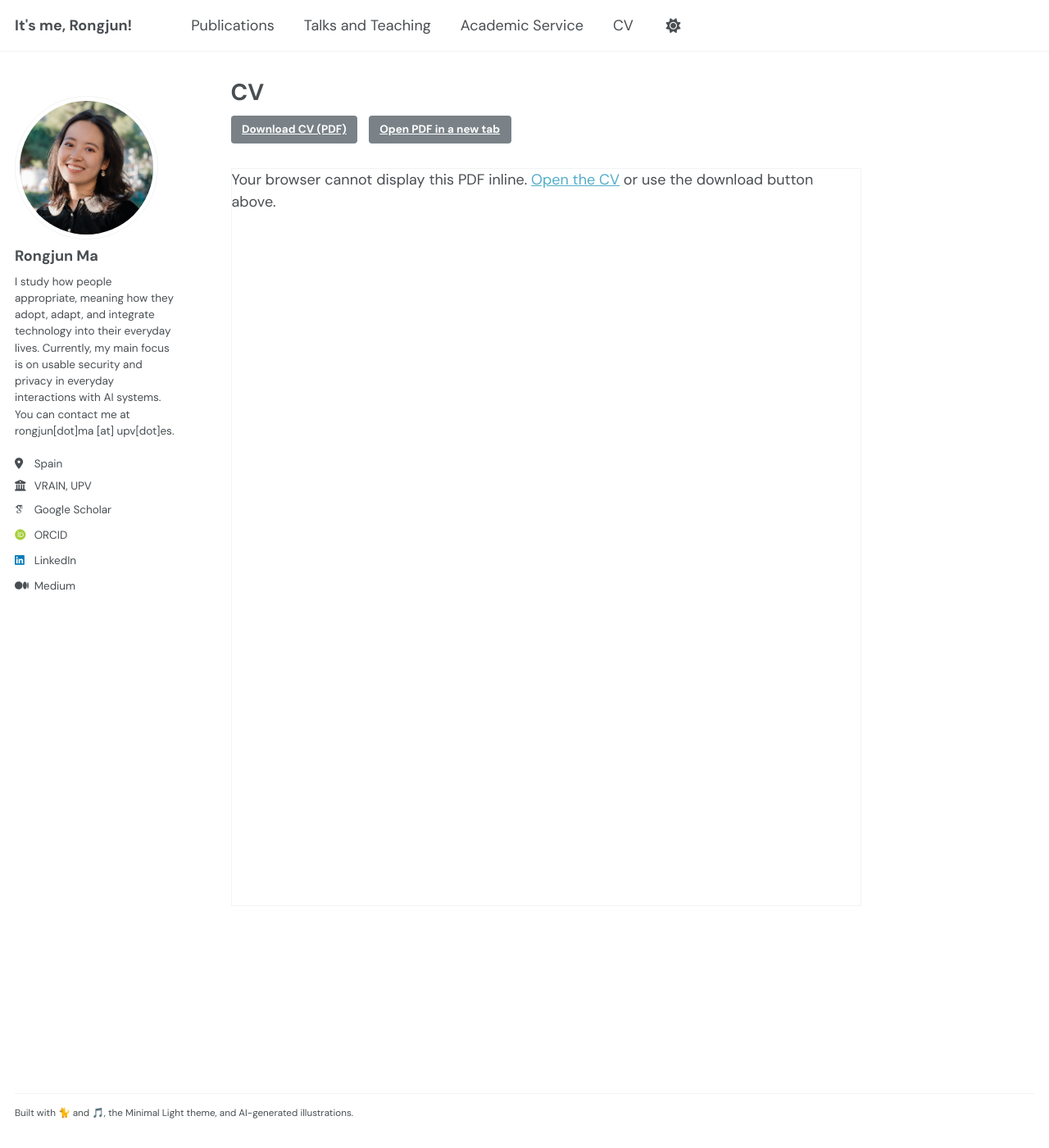
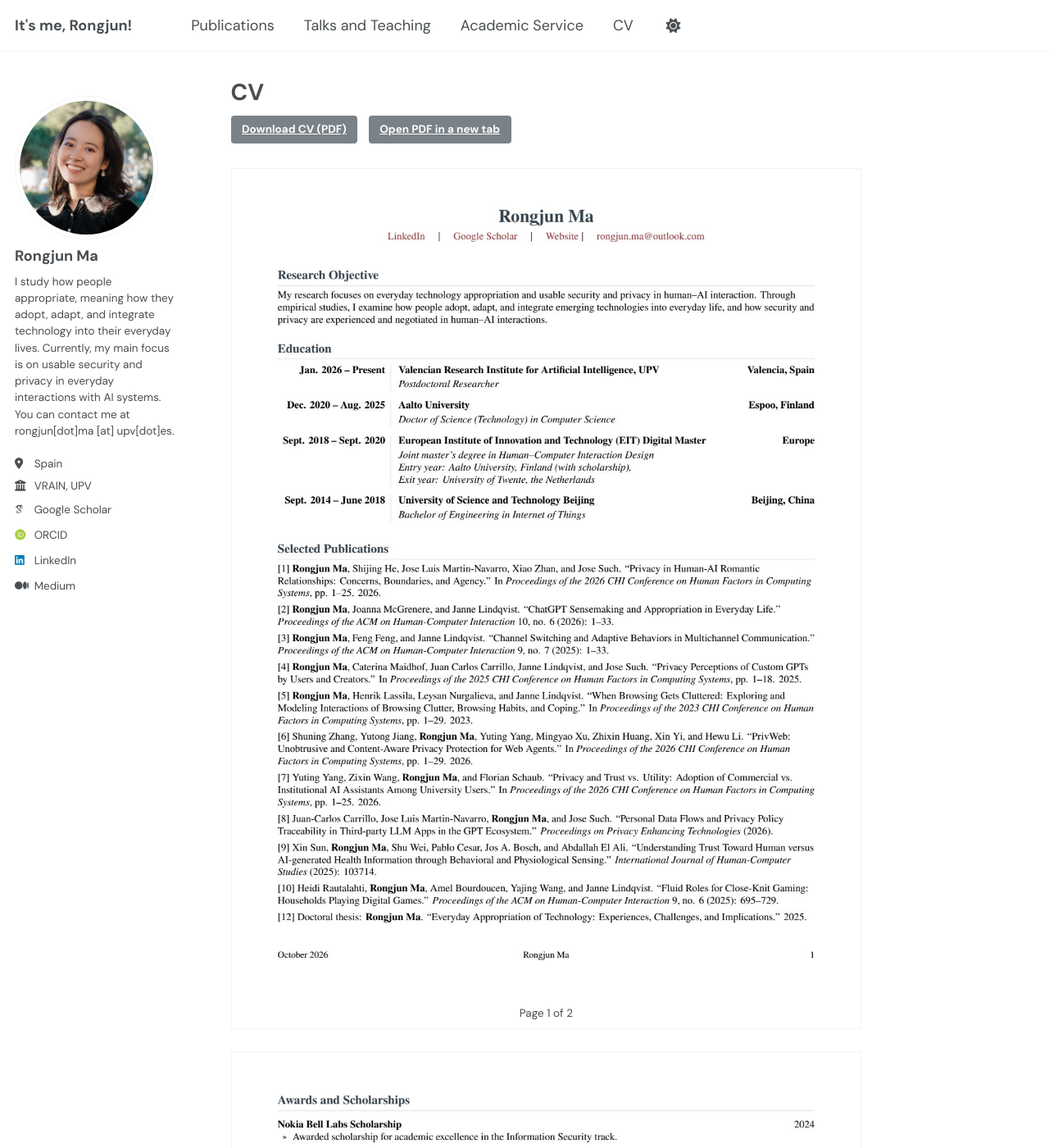
Before and after one commit to marongjun/marongjun.github.io, a Jekyll site: the page built from _pages/cv.md, in a window 1280 px wide and 1400 px high. Shown: the whole window at 82% size. Built offline with Jekyll 4.4.1, drawn with Linux system fonts in a browser that asks for light colours; some web fonts are replaced.

Commit message:
Show reliable CV page previews with original PDF download

```diff
--- a/_pages/cv.md
+++ b/_pages/cv.md
@@ -14,6 +14,13 @@ redirect_from:
   <a href="{{ base_path }}/files/cv.pdf?v={{ site.time | date: '%s' }}" class="btn" target="_blank" rel="noopener noreferrer">Open PDF in a new tab</a>
 </div>
 
-<object class="cv-preview" data="{{ base_path }}/files/cv.pdf?v={{ site.time | date: '%s' }}#view=FitH" type="application/pdf" aria-label="Rongjun Ma’s CV — PDF preview">
-  <p>Your browser cannot display this PDF inline. <a href="{{ base_path }}/files/cv.pdf?v={{ site.time | date: '%s' }}" target="_blank" rel="noopener noreferrer">Open the CV</a> or use the download button above.</p>
-</object>
+<section class="cv-pages" aria-label="CV page previews">
+  <figure>
+    <img src="{{ base_path }}/files/cv-page-1.jpg?v={{ site.time | date: '%s' }}" alt="CV, page 1 of 2: research interests, education, and selected publications." width="1224" height="1584">
+    <figcaption>Page 1 of 2</figcaption>
+  </figure>
+  <figure>
+    <img src="{{ base_path }}/files/cv-page-2.jpg?v={{ site.time | date: '%s' }}" alt="CV, page 2 of 2: awards, academic service, talks, teaching, research impact, and skills." width="1224" height="1584" loading="lazy">
+    <figcaption>Page 2 of 2</figcaption>
+  </figure>
+</section>
--- a/_sass/layout/_site-updates.scss
+++ b/_sass/layout/_site-updates.scss
@@ -22,8 +22,11 @@ html[data-theme="dark"] .news-upcoming { color: #9fd4df; }
 .dated-events li { margin-bottom: 1em; }
 .author__bio { overflow-wrap: break-word; }
 .cv-download-links { display: flex; flex-wrap: wrap; gap: 0.75em; margin-bottom: 1.5em; }
-.cv-preview { display: block; width: 100%; height: 900px; border: 1px solid var(--global-border-color); }
-@media (max-width: 600px) { .cv-preview { height: 70vh; min-height: 420px; } }
+.cv-pages {
+  figure { display: block; margin: 0 0 1.5em; border: 1px solid var(--global-border-color); background: #fff; }
+  img { display: block; width: 100%; height: auto; border-radius: 0; }
+  figcaption { margin: 0; padding: 0.6em; background: var(--global-bg-color); text-align: center; }
+}
 
 /* A quiet rule and one line replace the footer banner. */
 body { padding-bottom: 6em; }
```
Also changed, not shown: files/cv-page-1.jpg (added), files/cv-page-2.jpg (added).
